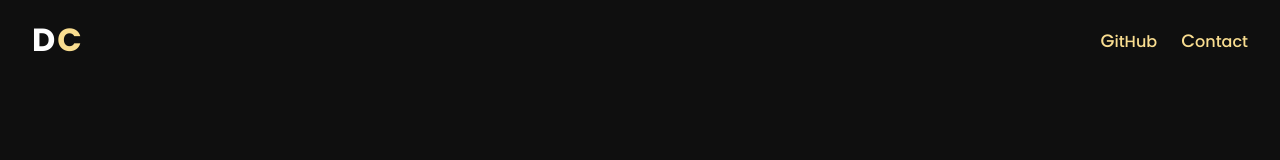
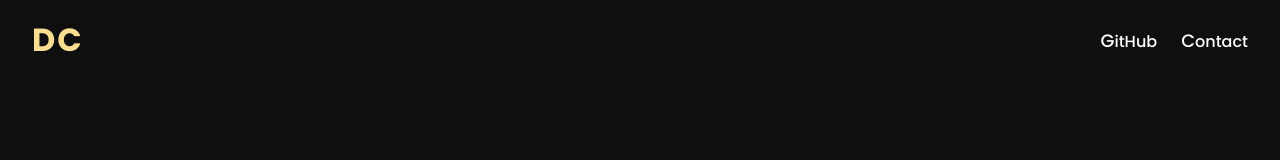
Before and after one commit to daveanthonyc/Portfolio-Site, a React (Vite) app: page / in a window 1280 px wide. Shown: the top 160 px of the page. Built offline with nearby package versions, Linux system fonts and the light colour scheme.

Commit message:
final updates

```diff
--- a/src/css/styles.css
+++ b/src/css/styles.css
@@ -139,7 +139,7 @@
 
   .logo[data-state="active"] {
     font-weight: var(--fw-bold);
-    color: var(--clr-neutral-white);
+    color: var(--clr-accent-yellow);
     text-decoration: none;
     font-size: 2rem;
     letter-spacing: 2px;
@@ -165,7 +165,7 @@
 
   .link-block[data-state="active"] {
     font-size: 1rem;
-    color: var(--clr-accent-yellow);
+    color: var(--clr-neutral-white);
     text-decoration: none;
     font-weight: 500;
     position: relative;
```
